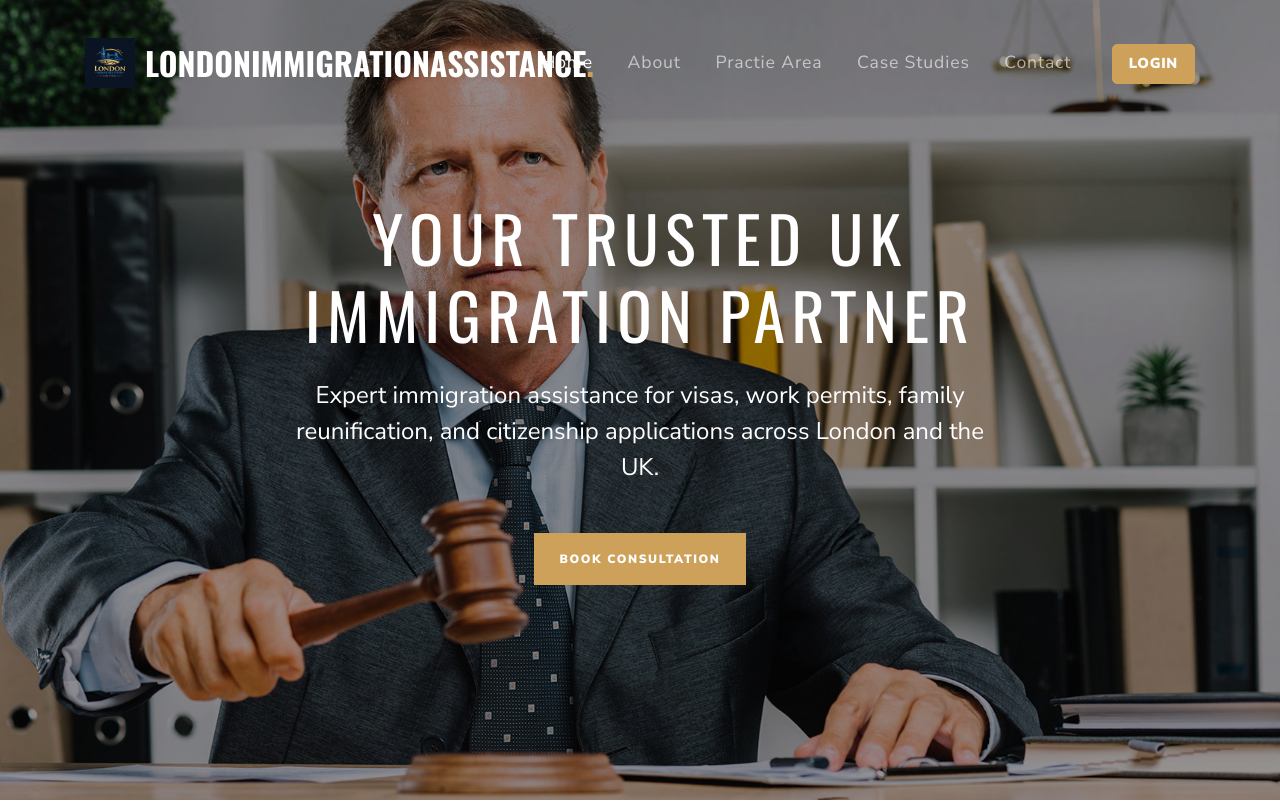
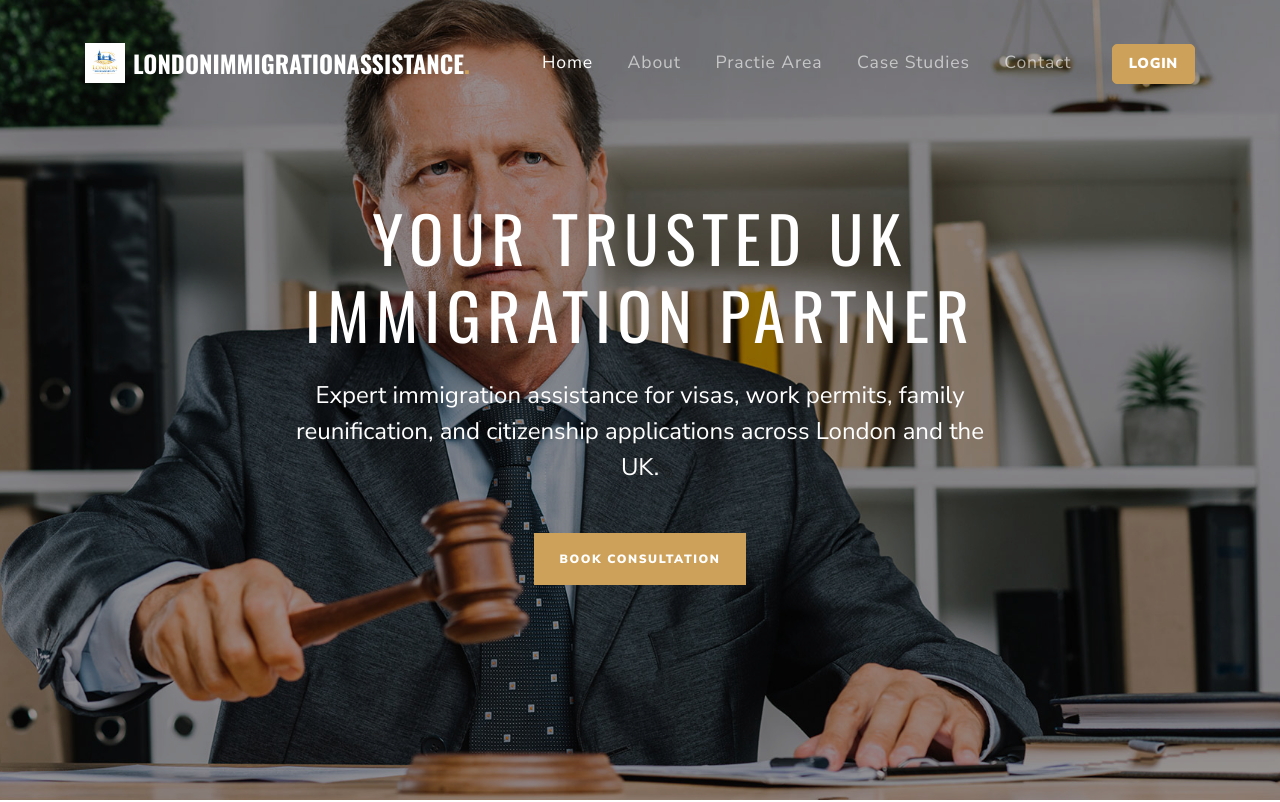
Before and after one commit to Sameeralydev/Law, a plain HTML site: page index.html in a window 1280 px wide. Shown: the top 802 px of the page. Drawn offline with nearby package versions, Linux system fonts and the light colour scheme; files whose address does not match are found by name.

Commit message:
lawhtml2

```diff
--- a/index.html
+++ b/index.html
@@ -34,10 +34,10 @@
     <div class="site-navbar mt-4">
         <div class="container py-1">
           <div class="row align-items-center">
-            <div class="col-8 col-md-8 col-lg-4">
-              <h1 class="mb-0"><a href="index.html" class="text-white h2 mb-0 d-flex align-items-center"><img src="images/lawlogo.jpeg" alt="London Immigration Assistance" style="height: 50px; margin-right: 10px;"><strong class="text-uppercase">londonimmigrationassistance<span class="text-primary">.</span></strong></a></h1>
+            <div class="col-8 col-md-8 col-lg-3">
+              <h1 class="mb-0"><a href="index.html" class="text-white h2 mb-0 d-flex align-items-center"><img src="images/lawlogo.png" alt="London Immigration Assistance" style="height: 40px; margin-right: 8px;"><strong class="text-uppercase" style="font-size: 1.5rem;">londonimmigrationassistance<span class="text-primary">.</span></strong></a></h1>
             </div>
-            <div class="col-4 col-md-4 col-lg-8">
+            <div class="col-4 col-md-4 col-lg-9">
               <nav class="site-navigation text-right text-md-right" role="navigation">
 
                 <div class="d-inline-block d-lg-none ml-md-0 mr-auto py-3"><a href="#" class="site-menu-toggle js-menu-toggle text-white"><span class="icon-menu h3"></span></a></div>
```
Also changed, not shown: images/lawlogo.png (added).
